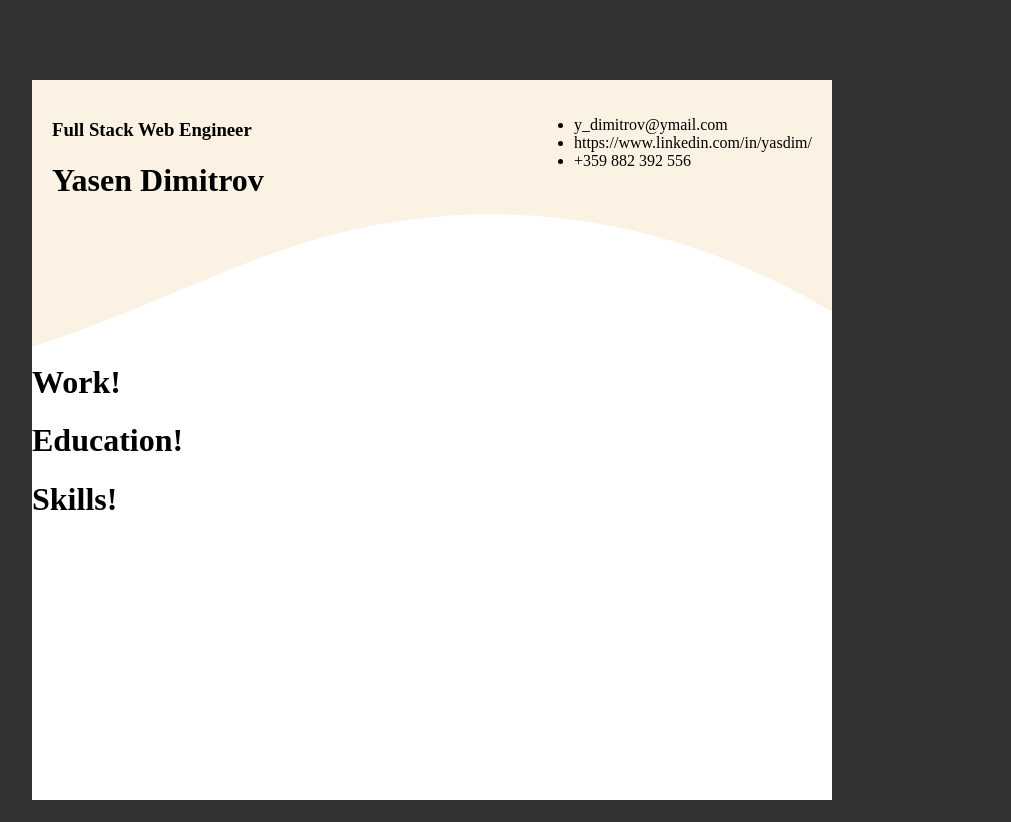
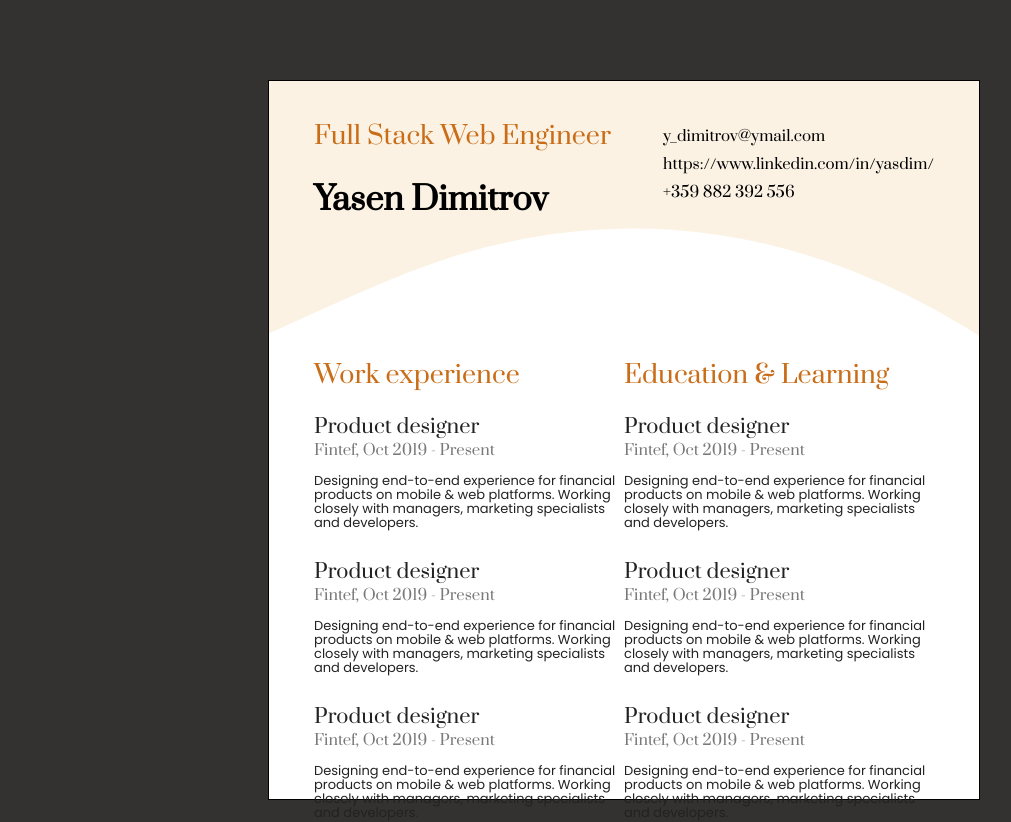
Before and after one commit to blancpain/cv-generator, a React (Create React App) app: page / in a window 1280 px wide. Shown: the top 822 px of the page, without its empty margins (56-1067 px from the left). Built offline with nearby package versions, Linux system fonts and the light colour scheme.

Commit message:
Add individual components and styling

```diff
--- a/public/index.html
+++ b/public/index.html
@@ -25,6 +25,12 @@
       Learn how to configure a non-root public URL by running `npm run build`.
     -->
     <title>CV Generator</title>
+    <link rel="preconnect" href="https://fonts.googleapis.com" />
+    <link rel="preconnect" href="https://fonts.gstatic.com" crossorigin />
+    <link
+      href="https://fonts.googleapis.com/css2?family=Poppins&family=Prata&display=swap"
+      rel="stylesheet"
+    />
   </head>
   <body>
     <noscript>You need to enable JavaScript to run this app.</noscript>
--- a/src/App.js
+++ b/src/App.js
@@ -13,7 +13,8 @@ export default class App extends Component {
 
   render() {
     return (
-      <div className="main--container">
+      <div className="content--container">
+        <div className="content--CV-input">
           <Header />
           <main>
             <Work />
@@ -21,6 +22,15 @@ export default class App extends Component {
             <Skills />
           </main>
         </div>
+        {/* <div className="content--CV-input">
+          <Header />
+          <main>
+            <Work />
+            <Education />
+            <Skills />
+          </main>
+        </div> */}
+      </div>
     );
   }
 }
--- a/src/components/Education.js
+++ b/src/components/Education.js
@@ -1,4 +1,5 @@
 import React, { Component } from "react";
+import TextBox from "./TextBox";
 
 export default class Education extends Component {
   // eslint-disable-next-line no-useless-constructor
@@ -8,9 +9,12 @@ export default class Education extends Component {
 
   render() {
     return (
-      <>
-        <h1>Education!</h1>
-      </>
+      <div className="education-container">
+        <h1 className="title">Education & Learning</h1>
+        <TextBox />
+        <TextBox />
+        <TextBox />
+      </div>
     );
   }
 }
--- a/src/components/Header.js
+++ b/src/components/Header.js
@@ -23,11 +23,11 @@ export default class Header extends Component {
           </svg>
         </div>
         <div className="header--left">
-          <h3>Full Stack Web Engineer</h3>
-          <h1>Yasen Dimitrov</h1>
+          <h3 className="title">Full Stack Web Engineer</h3>
+          <h1 className="name">Yasen Dimitrov</h1>
         </div>
         <div className="header--right">
-          <ul>
+          <ul className="header--list">
             <li>y_dimitrov@ymail.com</li>
             <li>https://www.linkedin.com/in/yasdim/</li>
             <li>+359 882 392 556</li>
--- a/src/components/Skills.js
+++ b/src/components/Skills.js
@@ -8,9 +8,16 @@ export default class Skills extends Component {
 
   render() {
     return (
-      <>
-        <h1>Skills!</h1>
-      </>
+      <div className="skills-container">
+        <h1 className="title">Skills</h1>
+        <ul>
+          <li>Skill 1</li>
+          <li>Skill 2</li>
+          <li>Skill 3</li>
+          <li>Skill 4</li>
+          <li>Skill 5</li>
+        </ul>
+      </div>
     );
   }
 }
--- /dev/null
+++ b/src/components/TextBox.js
@@ -0,0 +1,22 @@
+import React, { Component } from "react";
+
+export default class TextBox extends Component {
+  // eslint-disable-next-line no-useless-constructor
+  constructor(props) {
+    super(props);
+  }
+
+  render() {
+    return (
+      <div className="text-box-container">
+        <h3 className="work-title">Product designer</h3>
+        <h4 className="sub-title">Fintef, Oct 2019 - Present</h4>
+        <p className="free-text">
+          Designing end-to-end experience for financial products on mobile & web
+          platforms. Working closely with managers, marketing specialists and
+          developers.
+        </p>
+      </div>
+    );
+  }
+}
--- a/src/components/Work.js
+++ b/src/components/Work.js
@@ -1,4 +1,5 @@
 import React, { Component } from "react";
+import TextBox from "./TextBox";
 
 export default class Work extends Component {
   // eslint-disable-next-line no-useless-constructor
@@ -8,9 +9,12 @@ export default class Work extends Component {
 
   render() {
     return (
-      <>
-        <h1>Work!</h1>
-      </>
+      <div className="work-container">
+        <h1 className="title">Work experience</h1>
+        <TextBox />
+        <TextBox />
+        <TextBox />
+      </div>
     );
   }
 }
--- a/src/styles/styles.css
+++ b/src/styles/styles.css
@@ -1,26 +1,47 @@
+* {
+  margin: 0;
+  padding: 0;
+  box-sizing: border-box;
+}
+
 :root {
   background-color: #343131;
+  --free-text-font: "Poppins", sans-serif;
+  --title-font: "Prata", serif;
 }
 
-.main--container {
+.content--container {
+  margin-left: 5rem;
+  margin-top: 5rem;
+  display: flex;
+  gap: 6rem;
+  justify-content: space-around;
+}
+
+.content--CV-input {
   background-color: #ffffff;
   position: relative;
-  width: 800px;
-  height: 90vh;
-  margin-left: 5rem;
-  margin-top: 5rem;
+  max-width: 850px;
+  max-height: 90vh;
+  border: 1px solid black;
 }
 
 header {
   height: 220px;
   display: flex;
   justify-content: space-between;
+  padding: 45px;
+}
+
+.header--list li {
+  padding-bottom: 8px;
+  font-family: var(--title-font);
+  font-size: 15px;
 }
 
 .header--left,
 .header--right {
   z-index: 2;
-  padding: 20px;
 }
 
 .header--shape-divider {
@@ -35,8 +56,8 @@ header {
 
 .header--shape-divider svg {
   display: block;
-  width: calc(240% + 1.3px);
-  height: 300px;
+  width: calc(275% + 1.3px);
+  height: 330px;
 }
 
 .header--shape-divider .shape-fill {
@@ -44,5 +65,73 @@ header {
 }
 
 main {
-  margin-top: 4rem;
+  margin-top: 1.2rem;
+  display: grid;
+  grid-template: 1fr 1fr / auto auto;
+  justify-content: space-between;
+  padding: 45px;
 }
+
+.title {
+  color: #ca6d18;
+  font-size: 25px;
+  line-height: 20px;
+  margin-bottom: 2rem;
+}
+
+.name {
+  font-family: var(--title-font);
+}
+
+.text-box-container {
+  width: 310px;
+}
+
+.work-title {
+  font-size: 20px;
+  line-height: 20px;
+  color: #222222;
+  margin-bottom: 0.3rem;
+}
+
+.sub-title {
+  font-size: 15px;
+  line-height: 16px;
+  color: #797979;
+  margin-bottom: 1rem;
+}
+
+.work-title,
+.sub-title,
+.title {
+  font-family: var(--title-font);
+  font-weight: 400;
+}
+
+.free-text {
+  margin-bottom: 2rem;
+  font-size: 13px;
+  line-height: 14px;
+}
+
+.skills-container {
+  grid-column: 1 / span 2;
+}
+
+.skills-container > ul,
+.free-text {
+  font-family: var(--free-text-font);
+  font-weight: 400;
+  color: #222222;
+}
+
+.skills-container > ul {
+  font-size: 16px;
+  display: flex;
+  flex-wrap: wrap;
+  gap: 2rem;
+}
+
+li {
+  list-style: none;
+}
```
Lines whose indentation alone changed are shown as unchanged.
